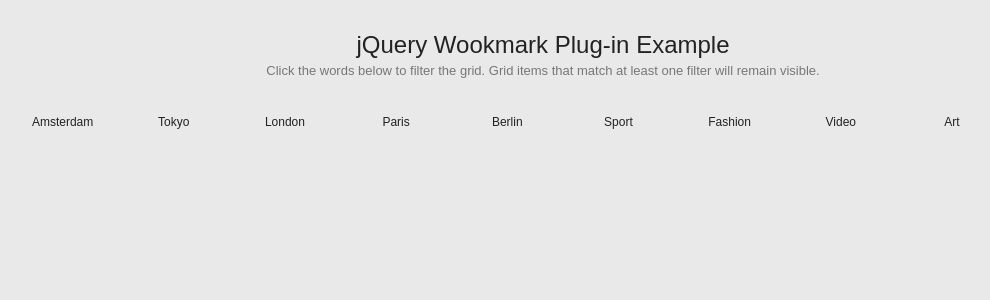
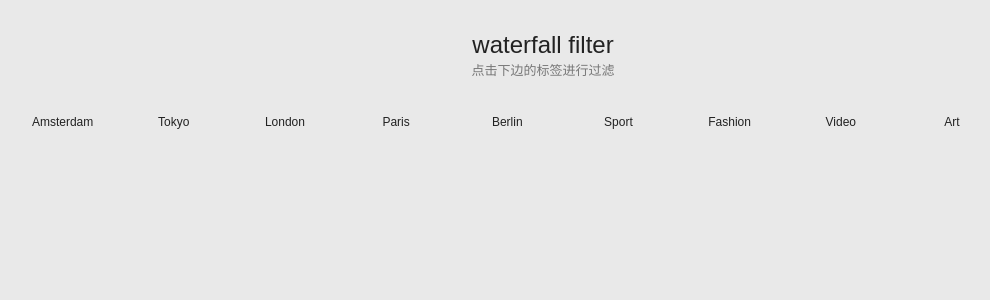
Before and after one commit to QETHAN/jekyll_demo, a Jekyll site: the page built from _posts/2013-05-29-waterfall_demo_filter.html, in a window 1280 px wide. Shown: the top 300 px of the page, without its empty margins (97-1087 px from the left). Built offline with Jekyll 4.4.1, drawn with Linux system fonts in a browser that asks for light colours; nearby versions of some CDN libraries; library files that are not in the unit come from our copies.

Commit message:
waterfall filter fix1

```diff
--- a/_posts/2013-05-29-waterfall_demo_filter.html
+++ b/_posts/2013-05-29-waterfall_demo_filter.html
@@ -27,8 +27,8 @@ title: waterfall_demo_filter
 
   <div id="container">
     <header>
-      <h1>jQuery Wookmark Plug-in Example</h1>
-      <p>Click the words below to filter the grid. Grid items that match at least one filter will remain visible.</p>
+      <h1>waterfall filter</h1>
+      <p>点击下边的标签进行过滤</p>
     </header>
     <div id="main" role="main">
 
@@ -186,7 +186,7 @@ title: waterfall_demo_filter
   <script src="{{site.baseurl}}js/jquery.min.js"></script>
 
   <!-- Include the plug-in -->
-  <script src="{{site.baseurl}}js/waterfall_js/jquery.wookmark.js"></script>
+  <script src="{{site.baseurl}}js/waterfall_js/jquery.wookmark.min.js"></script>
 
   <!-- Once the page is loaded, initalize the plug-in. -->
   <script type="text/javascript">
```
